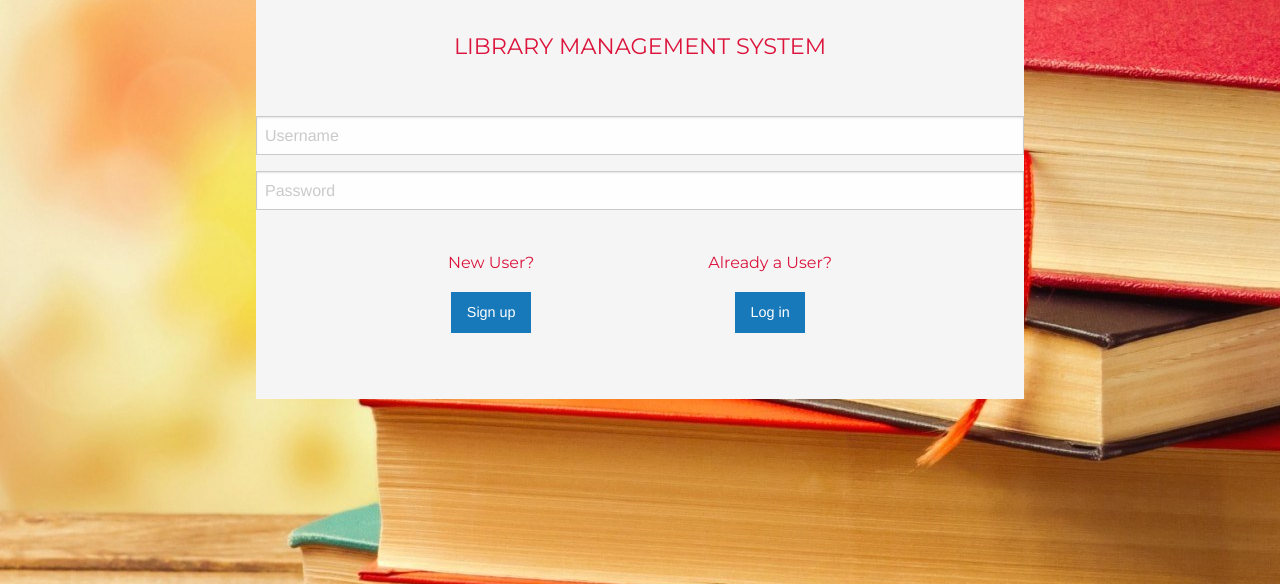
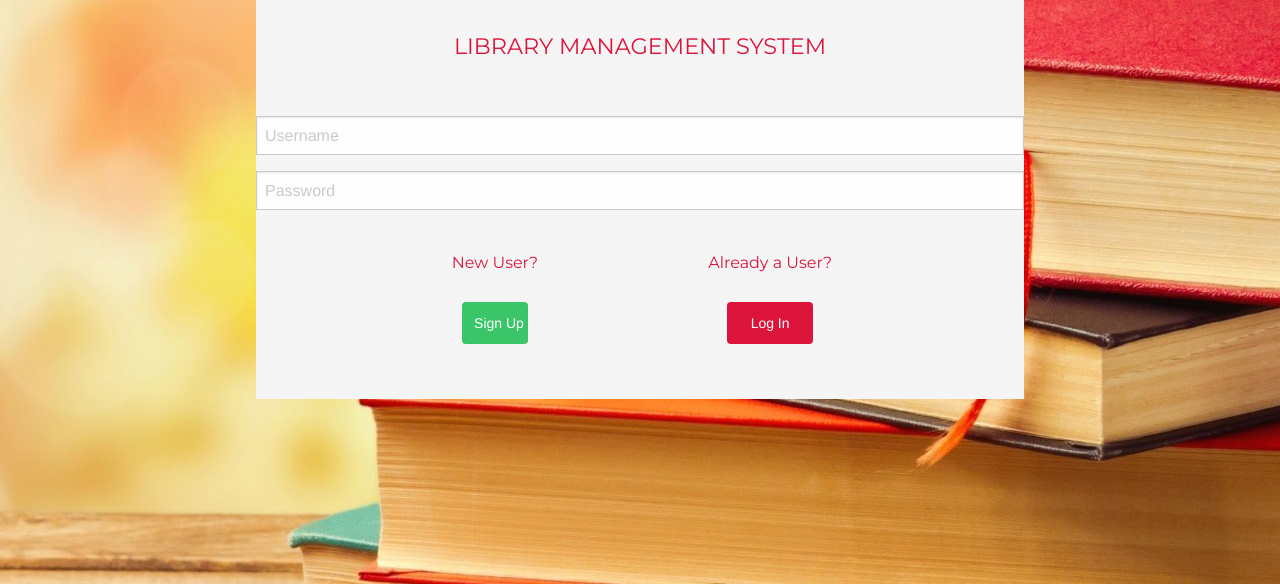
Before and after one commit to BethMwangi/library_system_python, a Flask app: page /login in a window 1280 px wide. Shown: the part 129-713 px from the top of the page. Run offline with Flask 2, Linux system fonts and the light colour scheme; some libraries are stand-ins or nearby versions.

Commit message:
buttons beautify!

```diff
--- a/static/css/style.css
+++ b/static/css/style.css
@@ -13,6 +13,43 @@ body {
 
 
 /*row form with placeholders*/
+
+.button {
+    height: 20%;
+    width: 70%;
+    overflow: hidden;
+    margin: 10px;
+    padding: 12px 12px;
+    cursor: pointer;
+    transition: all 60ms ease-in-out;
+    text-align: center;
+    white-space: nowrap;
+    text-decoration: none !important;
+    text-transform: none;
+    text-transform: capitalize;
+    color: #fff;
+    border: 0 none;
+    border-radius: 4px;
+    font-size: 14px;
+    font-weight: 500;
+    line-height: 1.3;
+    -webkit-appearance: none;
+    -moz-appearance: none;
+    appearance: none;
+    justify-content: center;
+    align-items: center;
+    /*    flex: 0 0 160px;*/
+}
+
+.button.-green {
+    color: #FFFFFF;
+    background: #3ac569;
+}
+
+.button.-blue {
+    color: #FFFFFF;
+    background: crimson;
+}
 
 input {
     width: 200px;
--- a/templates/login.html
+++ b/templates/login.html
@@ -38,13 +38,14 @@
             <div class="large-4 columns left">
                 <p class="tag">New User?</p>
 
-                <button class="button" href="#">Sign up</button>
+                <div class='button -green center'>Sign up </div>
             </div>
 
 
             <div class="large-4 columns right">
                 <p class="tag">Already a User?</p>
-                <button class="button" href="#">Log in</button>
+
+                <div class='button -blue center'>Log in</div>
 
             </div>
 
```
